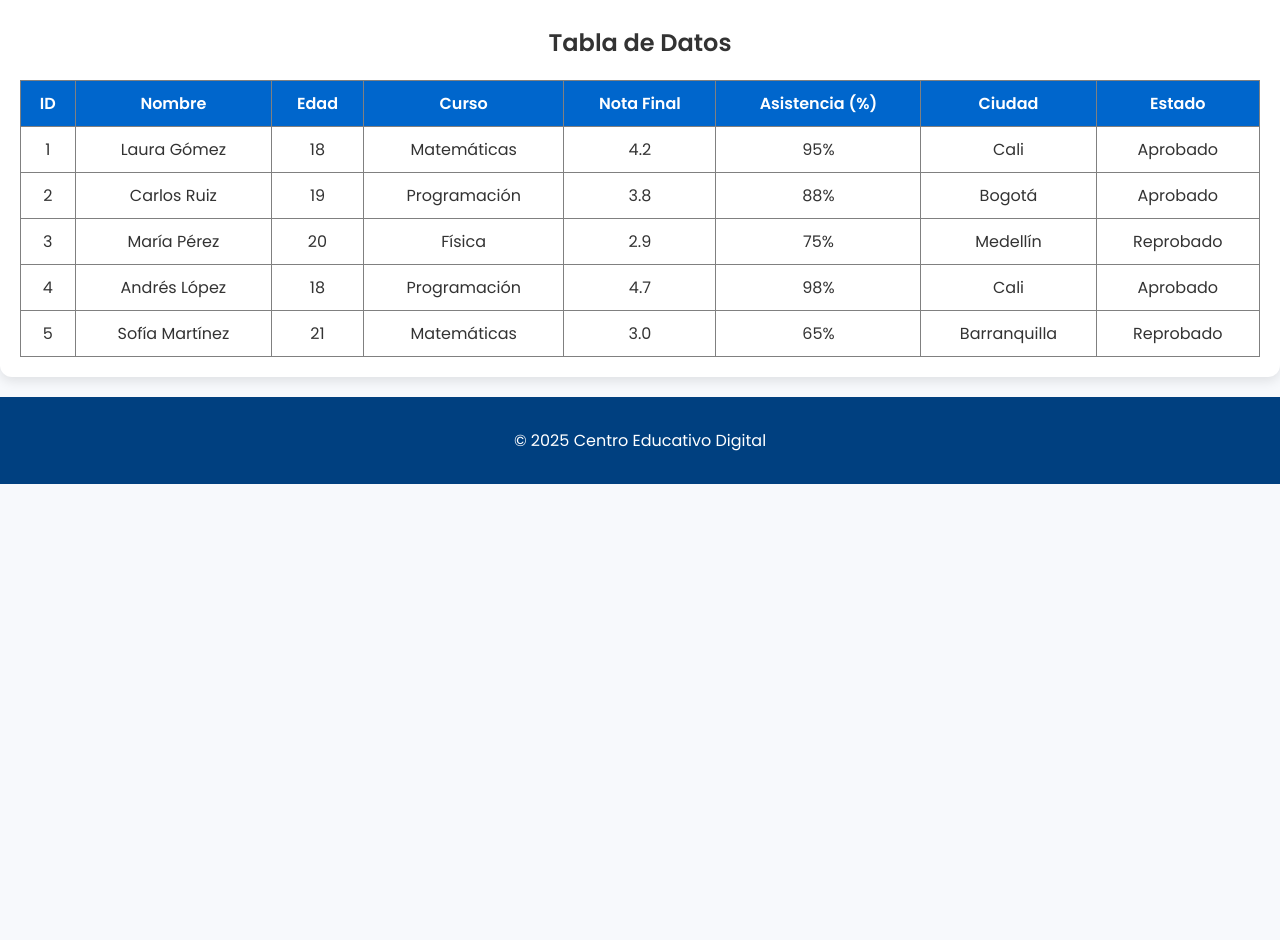
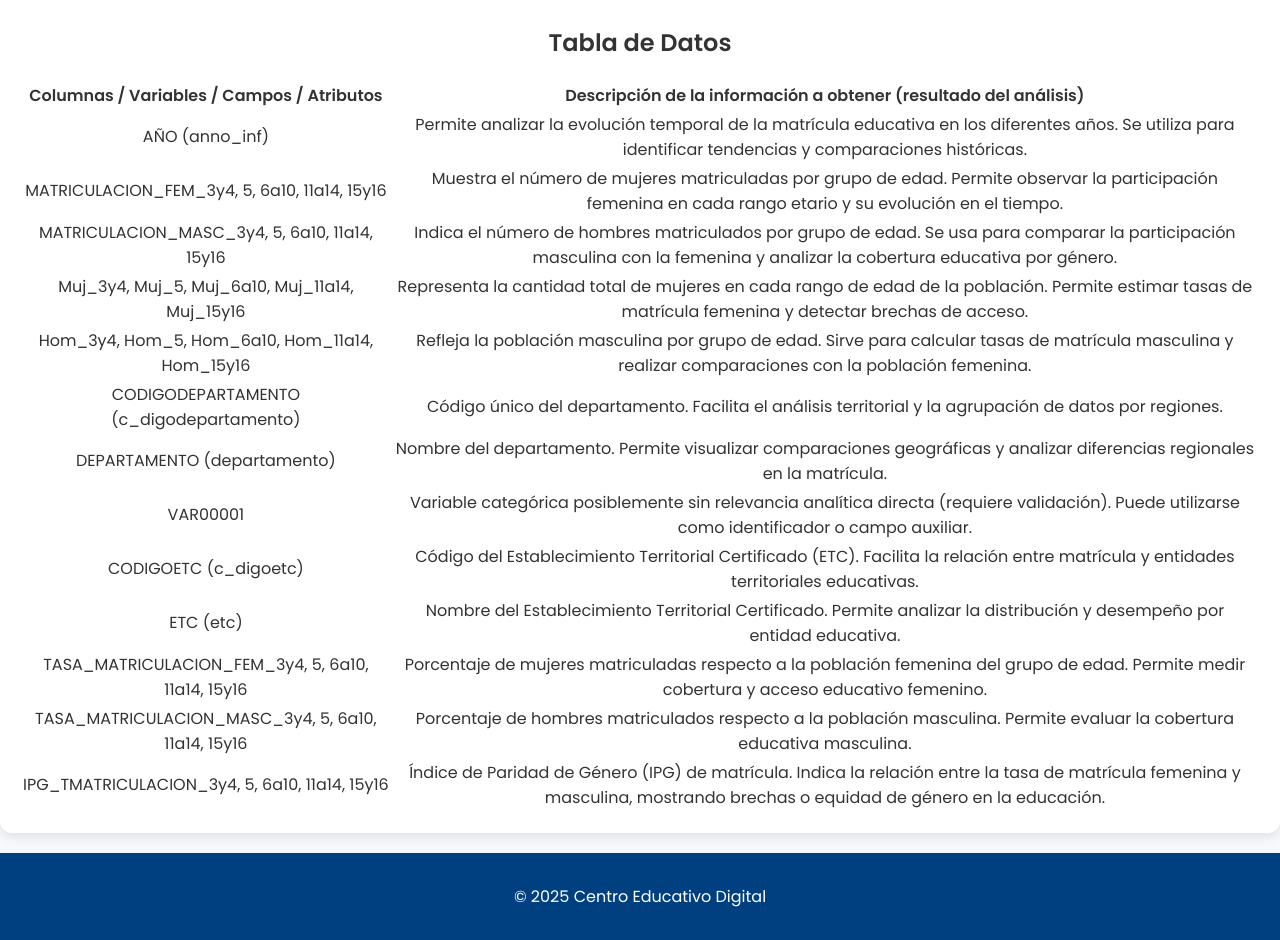
Before and after one commit to iyanier7/Centroeducativodigital, a plain HTML site: page dataset.html in a window 1280 px wide. Shown: the part 720-1660 px from the top of the page. Before the commit the page ends 1204 px from the top, so only its background shows below. Drawn offline with Linux system fonts and the light colour scheme.

Commit message:
Update dataset.html

```diff
--- a/dataset.html
+++ b/dataset.html
@@ -45,32 +45,67 @@
 
   <div class="card">
     <h2>Tabla de Datos</h2>
-    <table border="1" cellpadding="10" style="margin:auto; border-collapse: collapse; width:100%; text-align:center;">
-      <tr style="background:#0066cc; color:white;">
-        <th>ID</th>
-        <th>Nombre</th>
-        <th>Edad</th>
-        <th>Curso</th>
-        <th>Nota Final</th>
-        <th>Asistencia (%)</th>
-        <th>Ciudad</th>
-        <th>Estado</th>
+   <table>
+  <thead>
+    <tr>
+      <th>Columnas / Variables / Campos / Atributos</th>
+      <th>Descripción de la información a obtener (resultado del análisis)</th>
+    </tr>
+  </thead>
+  <tbody>
+    <tr>
+      <td>AÑO (anno_inf)</td>
+      <td>Permite analizar la evolución temporal de la matrícula educativa en los diferentes años. Se utiliza para identificar tendencias y comparaciones históricas.</td>
     </tr>
     <tr>
-        <td>1</td><td>Laura Gómez</td><td>18</td><td>Matemáticas</td><td>4.2</td><td>95%</td><td>Cali</td><td>Aprobado</td>
+      <td>MATRICULACION_FEM_3y4, 5, 6a10, 11a14, 15y16</td>
+      <td>Muestra el número de mujeres matriculadas por grupo de edad. Permite observar la participación femenina en cada rango etario y su evolución en el tiempo.</td>
     </tr>
     <tr>
-        <td>2</td><td>Carlos Ruiz</td><td>19</td><td>Programación</td><td>3.8</td><td>88%</td><td>Bogotá</td><td>Aprobado</td>
+      <td>MATRICULACION_MASC_3y4, 5, 6a10, 11a14, 15y16</td>
+      <td>Indica el número de hombres matriculados por grupo de edad. Se usa para comparar la participación masculina con la femenina y analizar la cobertura educativa por género.</td>
     </tr>
     <tr>
-        <td>3</td><td>María Pérez</td><td>20</td><td>Física</td><td>2.9</td><td>75%</td><td>Medellín</td><td>Reprobado</td>
+      <td>Muj_3y4, Muj_5, Muj_6a10, Muj_11a14, Muj_15y16</td>
+      <td>Representa la cantidad total de mujeres en cada rango de edad de la población. Permite estimar tasas de matrícula femenina y detectar brechas de acceso.</td>
     </tr>
     <tr>
-        <td>4</td><td>Andrés López</td><td>18</td><td>Programación</td><td>4.7</td><td>98%</td><td>Cali</td><td>Aprobado</td>
+      <td>Hom_3y4, Hom_5, Hom_6a10, Hom_11a14, Hom_15y16</td>
+      <td>Refleja la población masculina por grupo de edad. Sirve para calcular tasas de matrícula masculina y realizar comparaciones con la población femenina.</td>
     </tr>
     <tr>
-        <td>5</td><td>Sofía Martínez</td><td>21</td><td>Matemáticas</td><td>3.0</td><td>65%</td><td>Barranquilla</td><td>Reprobado</td>
+      <td>CODIGODEPARTAMENTO (c_digodepartamento)</td>
+      <td>Código único del departamento. Facilita el análisis territorial y la agrupación de datos por regiones.</td>
     </tr>
+    <tr>
+      <td>DEPARTAMENTO (departamento)</td>
+      <td>Nombre del departamento. Permite visualizar comparaciones geográficas y analizar diferencias regionales en la matrícula.</td>
+    </tr>
+    <tr>
+      <td>VAR00001</td>
+      <td>Variable categórica posiblemente sin relevancia analítica directa (requiere validación). Puede utilizarse como identificador o campo auxiliar.</td>
+    </tr>
+    <tr>
+      <td>CODIGOETC (c_digoetc)</td>
+      <td>Código del Establecimiento Territorial Certificado (ETC). Facilita la relación entre matrícula y entidades territoriales educativas.</td>
+    </tr>
+    <tr>
+      <td>ETC (etc)</td>
+      <td>Nombre del Establecimiento Territorial Certificado. Permite analizar la distribución y desempeño por entidad educativa.</td>
+    </tr>
+    <tr>
+      <td>TASA_MATRICULACION_FEM_3y4, 5, 6a10, 11a14, 15y16</td>
+      <td>Porcentaje de mujeres matriculadas respecto a la población femenina del grupo de edad. Permite medir cobertura y acceso educativo femenino.</td>
+    </tr>
+    <tr>
+      <td>TASA_MATRICULACION_MASC_3y4, 5, 6a10, 11a14, 15y16</td>
+      <td>Porcentaje de hombres matriculados respecto a la población masculina. Permite evaluar la cobertura educativa masculina.</td>
+    </tr>
+    <tr>
+      <td>IPG_TMATRICULACION_3y4, 5, 6a10, 11a14, 15y16</td>
+      <td>Índice de Paridad de Género (IPG) de matrícula. Indica la relación entre la tasa de matrícula femenina y masculina, mostrando brechas o equidad de género en la educación.</td>
+    </tr>
+  </tbody>
 </table>
   </div>
 </section>
```
Lines whose indentation alone changed are shown as unchanged.
